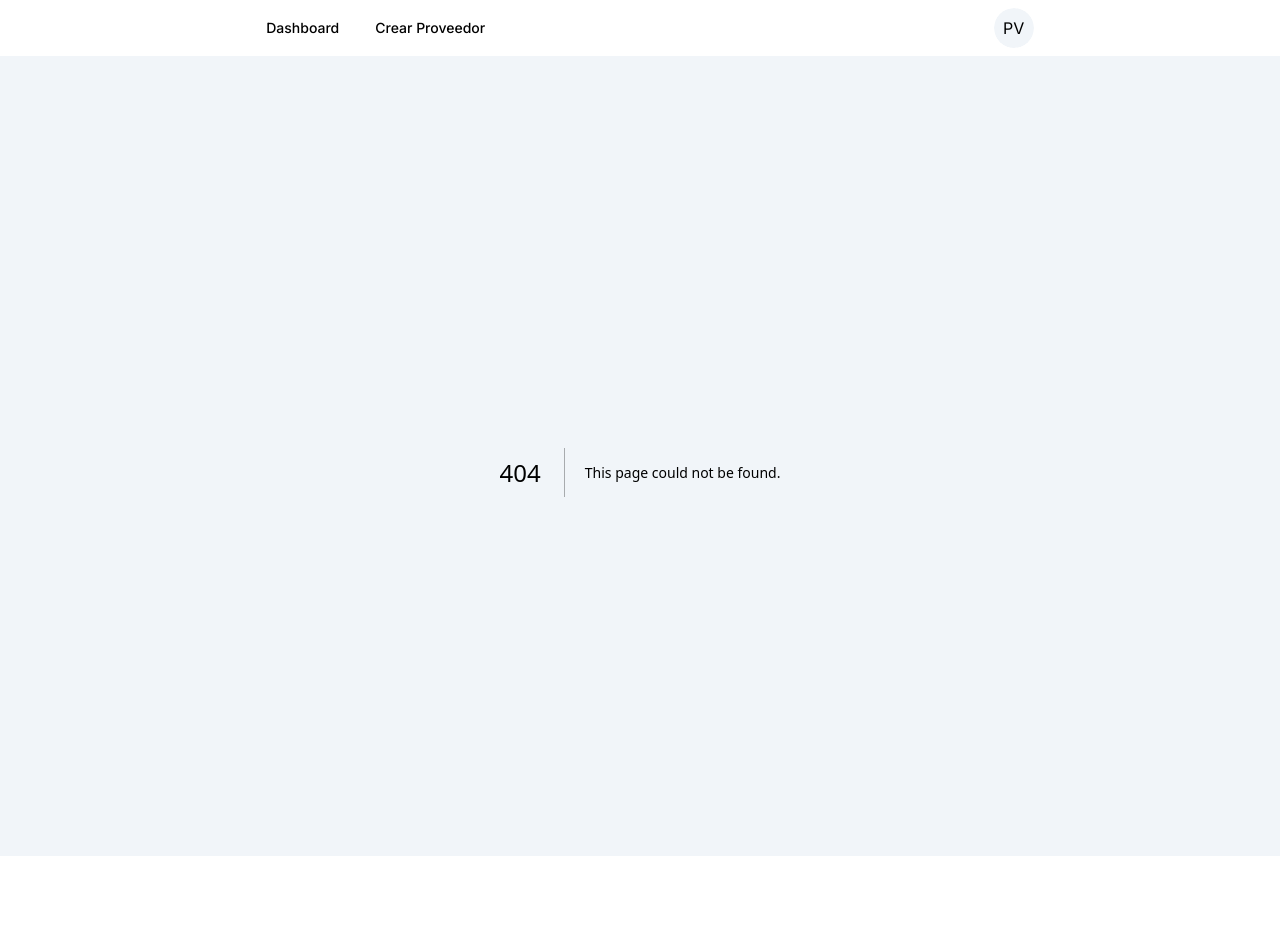
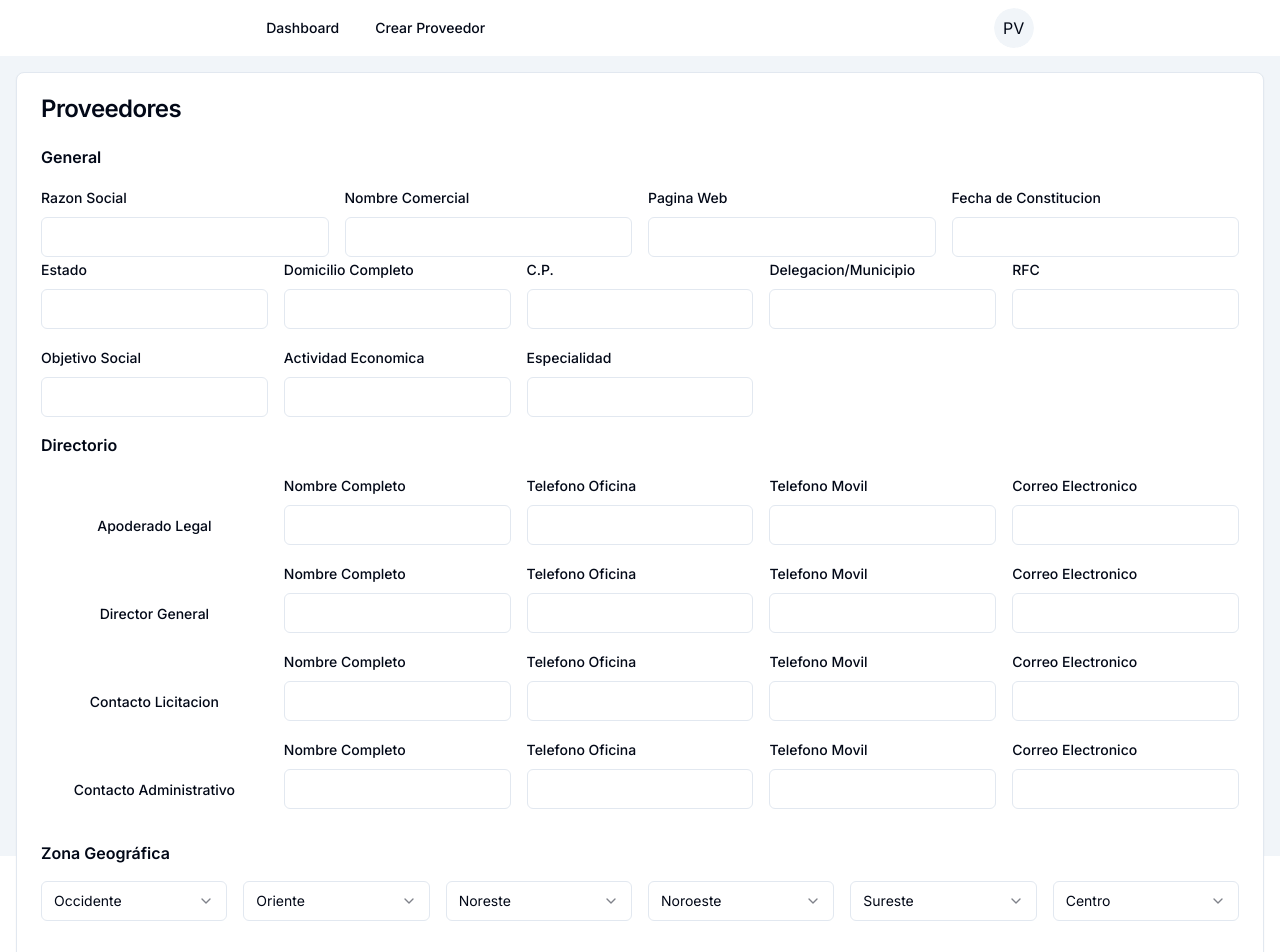
Before and after one commit to jblancoh/frontend-proveedores, a Next.js app: page /create in a window 1280 px wide. Before the commit this address had no page. Shown: the top 952 px of the page. Before the commit the page ends 872 px from the top, so only its background shows below. Built offline with nearby package versions, Linux system fonts and the light colour scheme.

Commit message:
:sparkles:(Providers): Add provider creation page and related components

```diff
--- /dev/null
+++ b/src/app/(providers)/create/page.tsx
@@ -0,0 +1,92 @@
+"use client"
+
+import { useForm } from "react-hook-form"
+
+import {
+  Form,
+} from "@/components/ui/form"
+import { Label } from "@/components/ui/label"
+import { FormSectionHeader } from "@/components/form/FormSectionHeader"
+import { InputField } from "@/components/form/InputField"
+import { SelectField } from "@/components/form/SelectField"
+
+const Page = () => {
+  const form = useForm()
+  return (
+    <div>
+      <Form {...form}>
+        <form>
+          <div className="grid grid-cols-4 gap-4">
+            <FormSectionHeader title="General" />
+            <InputField form={form} name="businessName" label="Razon Social" />
+            <InputField form={form} name="commercialName" label="Nombre Comercial" />
+            <InputField form={form} name="webPage" label="Pagina Web" />
+            <InputField form={form} name="constitutionDate" label="Fecha de Constitucion" />
+          </div>
+          <div className="grid grid-cols-5 gap-4">
+            <InputField form={form} name= "state" label="Estado" />
+            <InputField form={form} name= "fullAddress" label="Domicilio Completo" />
+            <InputField form={form} name= "postalCode" label="C.P." />
+            <InputField form={form} name= "delegation" label="Delegacion/Municipio" />
+            <InputField form={form} name= "rfc" label="RFC" />
+            <InputField form={form} name="socialObjective" label="Objetivo Social" />
+            <InputField form={form} name="economicActivity" label="Actividad Economica" />
+            <InputField form={form} name="specialty" label="Especialidad" />
+          </div>
+          <div className="grid grid-cols-5 gap-4 py-4">
+            <FormSectionHeader title="Directorio" />
+            <div className="col-span-5 grid grid-cols-5 gap-4">
+              <div className="self-end text-center mb-2">
+                <Label>Apoderado Legal</Label>
+              </div>
+              <InputField form={form} name="legalRepresentativeFullName" label="Nombre Completo" />
+              <InputField form={form} name="legalRepresentativeOfficePhone" label="Telefono Oficina" />
+              <InputField form={form} name="legalRepresentativeMobilePhone" label="Telefono Movil" />
+              <InputField form={form} name="legalRepresentativeEmail" label="Correo Electronico" />
+            </div>
+            <div className="col-span-5 grid grid-cols-5 gap-4">
+              <div className="self-end text-center mb-2">
+                <Label>Director General</Label>
+              </div>
+              <InputField form={form} name="generalDirectorFullName" label="Nombre Completo" />
+              <InputField form={form} name="generalDirectorOfficePhone" label="Telefono Oficina" />
+              <InputField form={form} name="generalDirectorMobilePhone" label="Telefono Movil" />
+              <InputField form={form} name="generalDirectorEmail" label="Correo Electronico" />
+            </div>
+            <div className="col-span-5 grid grid-cols-5 gap-4">
+              <div className="self-end text-center mb-2">
+                <Label>Contacto Licitacion</Label>
+              </div>
+              <InputField form={form} name="tenderContactFullName" label="Nombre Completo" />
+              <InputField form={form} name="tenderContactOfficePhone" label="Telefono Oficina" />
+              <InputField form={form} name="tenderContactMobilePhone" label="Telefono Movil" />
+              <InputField form={form} name="tenderContactEmail" label="Correo Electronico" />
+            </div>
+            <div className="col-span-5 grid grid-cols-5 gap-4">
+              <div className="self-end text-center mb-2">
+                <Label>Contacto Administrativo</Label>
+              </div>
+              <InputField form={form} name="administrativeContactFullName" label="Nombre Completo" />
+              <InputField form={form} name="administrativeContactOfficePhone" label="Telefono Oficina" />
+              <InputField form={form} name="administrativeContactMobilePhone" label="Telefono Movil" />
+              <InputField form={form} name="administrativeContactEmail" label="Correo Electronico" />
+            </div>
+          </div>
+          <div className="grid grid-cols-5 gap-4 py-4">
+            <FormSectionHeader title="Zona Geográfica" />
+            <div className="col-span-5 grid grid-cols-6 gap-4 ">
+              <SelectField form={form} name="west" label="Occidente" />
+              <SelectField form={form} name="east" label="Oriente" />
+              <SelectField form={form} name="northeast" label="Noreste" />
+              <SelectField form={form} name="northwest" label="Noroeste" />
+              <SelectField form={form} name="southeast" label="Sureste" />
+              <SelectField form={form} name="center" label="Centro" />
+            </div>
+          </div>
+        </form>
+      </Form>
+    </div>
+  )
+}
+
+export default Page
--- /dev/null
+++ b/src/app/(providers)/layout.tsx
@@ -0,0 +1,26 @@
+
+import {
+  Card,
+  CardContent,
+  CardHeader,
+  CardTitle,
+} from "@/components/ui/card"
+
+interface ProvidersLayoutProps {
+  children: React.ReactNode;
+}
+
+const ProvidersLayout: React.FC<ProvidersLayoutProps> = ({ children }) => {
+  return (
+    <Card>
+      <CardHeader>
+        <CardTitle>Proveedores</CardTitle>
+      </CardHeader>
+      <CardContent>
+        {children}
+      </CardContent>
+    </Card>
+  )
+}
+
+export default ProvidersLayout
--- /dev/null
+++ b/src/components/form/FormSectionHeader/index.tsx
@@ -0,0 +1,12 @@
+
+import { FC } from 'react';
+
+interface FormSectionHeaderProps {
+  title: string;
+}
+
+export const FormSectionHeader: FC<FormSectionHeaderProps> = ({ title }) => (
+  <div className="col-span-4">
+    <h2 className="font-semibold text-base">{title}</h2>
+  </div>
+);
--- /dev/null
+++ b/src/components/form/InputField/index.tsx
@@ -0,0 +1,34 @@
+import {
+  FormField,
+  FormItem,
+  FormLabel,
+  FormControl,
+  FormMessage,
+} from "@/components/ui/form";
+import { Input } from "@/components/ui/input";
+import { FC } from "react";
+
+interface InputFieldProps {
+  form: any;
+  name: string;
+  label: string;
+  [key: string]: any;
+}
+
+export const InputField: FC<InputFieldProps> = ({ form, name, label, ...props }) => (
+  <div>
+    <FormField
+      control={form.control}
+      name={name}
+      render={({ field }) => (
+        <FormItem>
+          <FormLabel>{label}</FormLabel>
+          <FormControl>
+            <Input {...field} {...props} />
+          </FormControl>
+          <FormMessage />
+        </FormItem>
+      )}
+    />
+  </div>
+);
--- /dev/null
+++ b/src/components/form/SelectField/index.tsx
@@ -0,0 +1,45 @@
+import { FC } from 'react';
+import {
+  Select,
+  SelectContent,
+  SelectItem,
+  SelectTrigger,
+  SelectValue,
+} from "@/components/ui/select"
+import {
+  FormControl,
+  FormItem,
+  FormField,
+} from "@/components/ui/form"
+
+interface SelectFieldProps {
+  form: any;
+  name: string;
+  label: string;
+  [key: string]: any;
+}
+
+export const SelectField: FC<SelectFieldProps> = ({ form, name, label, ...props }) => (
+  <div>
+    <FormField
+      control={form.control}
+      name={name}
+      render={({ field }) => (
+        <FormItem>
+          <Select onValueChange={field.onChange} defaultValue={field.value}>
+            <FormControl>
+              <SelectTrigger>
+                <SelectValue placeholder={label} />
+              </SelectTrigger>
+            </FormControl>
+            <SelectContent>
+              <SelectItem value="m@example.com">m@example.com</SelectItem>
+              <SelectItem value="m@google.com">m@google.com</SelectItem>
+              <SelectItem value="m@support.com">m@support.com</SelectItem>
+            </SelectContent>
+          </Select>
+        </FormItem>
+      )}
+    />
+  </div>
+);
```
Also changed, not shown: src/app/(providers)/edit/page.tsx (added).
